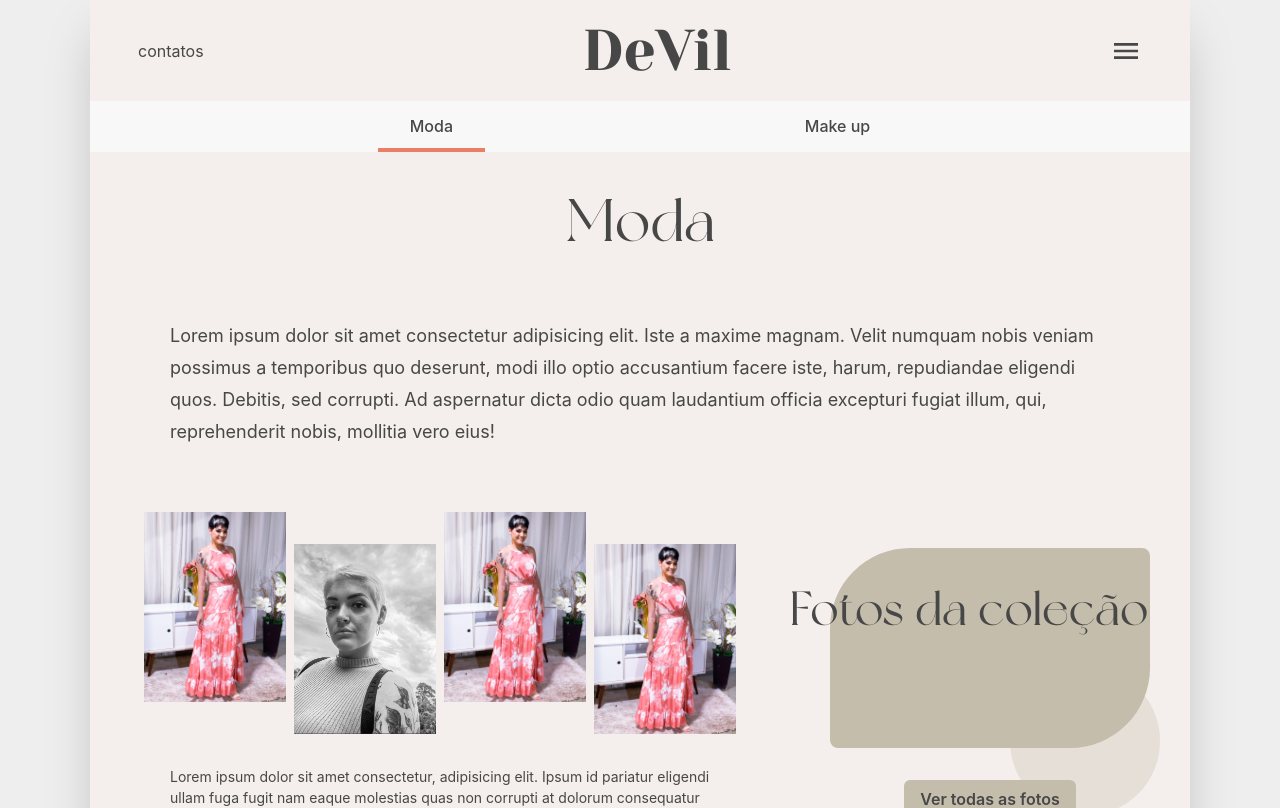
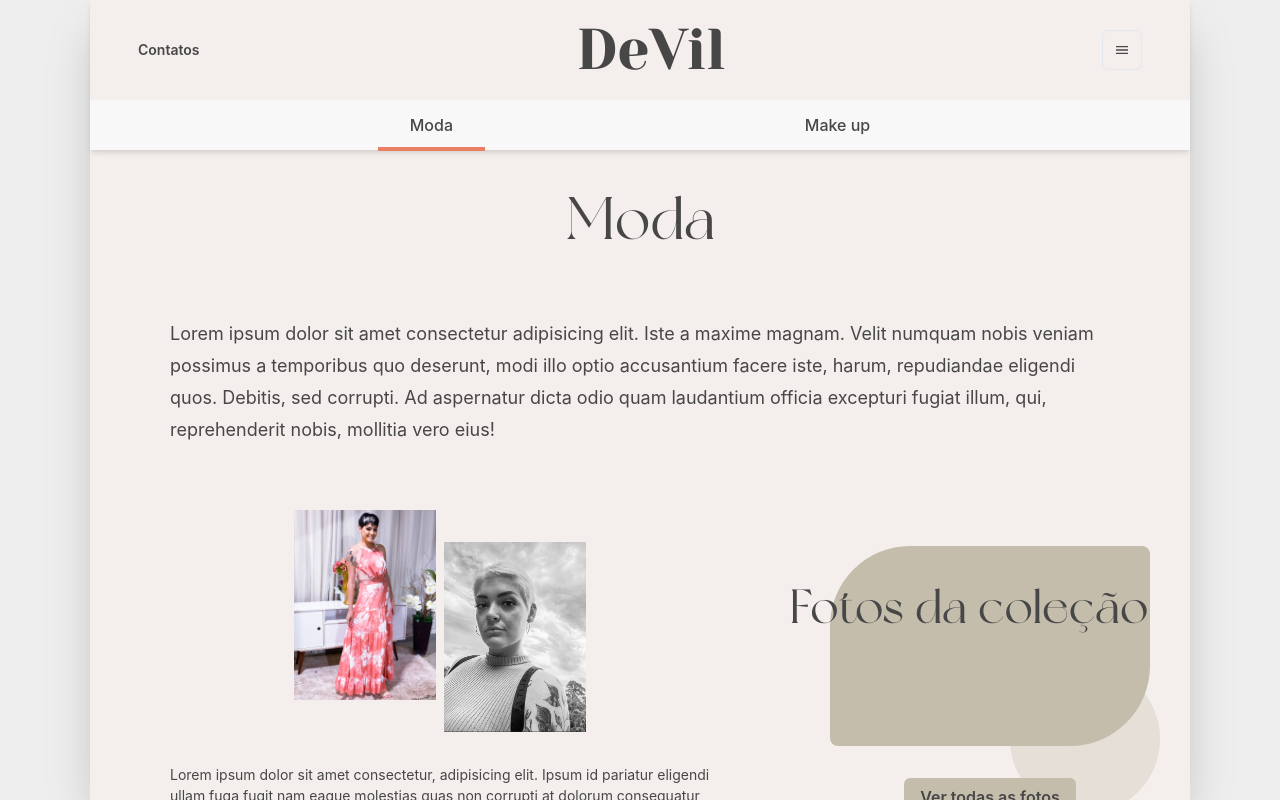
Before and after one commit to reinaldo-silva/blog-malu, a Next.js app: page /fashion in a window 1280 px wide. Shown: the top 808 px of the page. Built offline with nearby package versions, Linux system fonts and the light colour scheme.

Commit message:
fix header fixed

```diff
--- a/src/components/BodyPage/index.tsx
+++ b/src/components/BodyPage/index.tsx
@@ -41,7 +41,6 @@ const BodyPage: React.FC<BodyPageProps> = ({ children }) => {
   return (
     <Center
       alignItems="flex-start"
-      height="100%"
       w="auto"
       bg="#efeeee"
       color="#474747"
@@ -50,20 +49,43 @@ const BodyPage: React.FC<BodyPageProps> = ({ children }) => {
       <Flex
         maxW="1100px"
         w="100%"
-        height="100%"
         flexDirection="column"
         bg="#f4efec"
         boxShadow="2xl"
+        position="relative"
       >
-        <Header />
-        <Flex width="100%" justifyContent="space-evenly" bg="#f8f8f8">
-          <LinkPage path="/fashion" description="Moda" href="#moda" />
-          <LinkPage path="/makeUp" description="Make up" href="#make" />
+        <Flex
+          flexDirection="column"
+          position="fixed"
+          maxW="1100px"
+          width="100%"
+          zIndex={200}
+          boxShadow="md"
+        >
+          <Header />
+          <Flex
+            width="100%"
+            justifyContent="space-evenly"
+            bg="#f8f8f8"
+            height="50px"
+          >
+            <LinkPage path="/fashion" description="Moda" href="#fashion" />
+            <LinkPage path="/makeUp" description="Make up" href="#make" />
+          </Flex>
         </Flex>
-        <Flex flexDirection="column" height="100%" width="auto">
+
+        <Flex
+          maxHeight="calc(100vh - 150px)"
+          flexDirection="column"
+          marginTop="150px"
+          height="100%"
+          width="auto"
+          overflowY="scroll"
+          scrollBehavior="smooth"
+        >
           {children}
+          <Footer />
         </Flex>
-        <Footer />
       </Flex>
     </Center>
   );
--- a/src/components/Header/index.tsx
+++ b/src/components/Header/index.tsx
@@ -1,19 +1,75 @@
-import { Flex, Icon } from '@chakra-ui/react';
+import {
+  Flex,
+  Heading,
+  IconButton,
+  Menu,
+  MenuButton,
+  MenuItem,
+  MenuList,
+  MenuOptionGroup,
+  useMediaQuery,
+} from '@chakra-ui/react';
+import Link from 'next/link';
+import { useRouter } from 'next/router';
 import React from 'react';
-import { MdOutlineMenu } from 'react-icons/md';
+import { FaPenAlt, FaSprayCan, FaTshirt } from 'react-icons/fa';
+import { MdOutlineMenu, MdPermContactCalendar } from 'react-icons/md';
 import Logo from '../Logo';
 
 const Header: React.FC = () => {
+  const { pathname } = useRouter();
+  const [isLargerThan700] = useMediaQuery('(max-width: 700px)');
+
   return (
     <Flex
       width="100%"
       justifyContent="space-between"
       alignItems="center"
-      padding="1rem 3rem"
+      paddingX="3rem"
+      height="100px"
+      bg="#f4efec"
     >
-      <span>contatos</span>
+      {!isLargerThan700 && (
+        <Link href="/home#contact" passHref>
+          <Heading
+            fontSize="sm"
+            _hover={{ textDecoration: 'underline' }}
+            cursor="pointer"
+            fontWeight="semibold"
+          >
+            Contatos
+          </Heading>
+        </Link>
+      )}
       <Logo />
-      <Icon as={MdOutlineMenu} fontSize="2rem" />
+
+      <Menu>
+        <MenuButton
+          as={IconButton}
+          aria-label="Options"
+          icon={<MdOutlineMenu />}
+          variant="outline"
+        />
+        <MenuList bg="#f4efec">
+          <MenuOptionGroup defaultValue="asc" title="Menu" type="radio">
+            <Link href="/home#me" passHref>
+              <MenuItem icon={<FaPenAlt />}>Quem sou eu</MenuItem>
+            </Link>
+            <Link href="/fashion" passHref>
+              <MenuItem icon={<FaTshirt />}>Moda</MenuItem>
+            </Link>
+            <Link href="/makeUp" passHref>
+              <MenuItem icon={<FaSprayCan />}>Make Up</MenuItem>
+            </Link>
+            <Link
+              href={pathname === '/home' ? '#contact' : '/home#contact'}
+              passHref
+            >
+              <MenuItem icon={<MdPermContactCalendar />}>Contatos</MenuItem>
+            </Link>
+          </MenuOptionGroup>
+        </MenuList>
+      </Menu>
     </Flex>
   );
 };
--- a/src/components/SliderImages/index.tsx
+++ b/src/components/SliderImages/index.tsx
@@ -79,7 +79,7 @@ const SliderImages: React.FC<SliderImages> = ({ images }) => {
             left={`-${(currentImage - 1) * 100}vw`}
             transition="0.6s"
             height="100vh"
-            zIndex={10}
+            zIndex={300}
             overflow="hidden"
             bg="linear-gradient(180deg, rgba(0,0,0,0.8) 0%, rgba(0,0,0,0.5) 42.08%, rgba(0,0,0,0.7) 100%);"
           >
@@ -103,7 +103,7 @@ const SliderImages: React.FC<SliderImages> = ({ images }) => {
             top="0"
             left="0"
             width="100%"
-            zIndex={11}
+            zIndex={310}
           >
             <Flex
               cursor="pointer"
--- a/src/pages/fashion/index.tsx
+++ b/src/pages/fashion/index.tsx
@@ -8,10 +8,6 @@ const Fashion: React.FC = () => {
   const images = [
     { id: 1, src: '/images/malu.jpeg' },
     { id: 2, src: '/images/malu2.jpeg' },
-    { id: 3, src: '/images/malu.jpeg' },
-    { id: 4, src: '/images/malu.jpeg' },
-    { id: 5, src: '/images/malu.jpeg' },
-    { id: 6, src: '/images/malu.jpeg' },
   ];
   return (
     <BodyPage>
--- a/src/pages/home/index.tsx
+++ b/src/pages/home/index.tsx
@@ -21,7 +21,7 @@ Lorem ipsum dolor sit amet consectetur, adipisicing elit. Facilis eligendi digni
         learnMore
         path="/fashion"
         bg="#c4bdac"
-        id="moda"
+        id="fashion"
         invertComponents
       />
 
```
